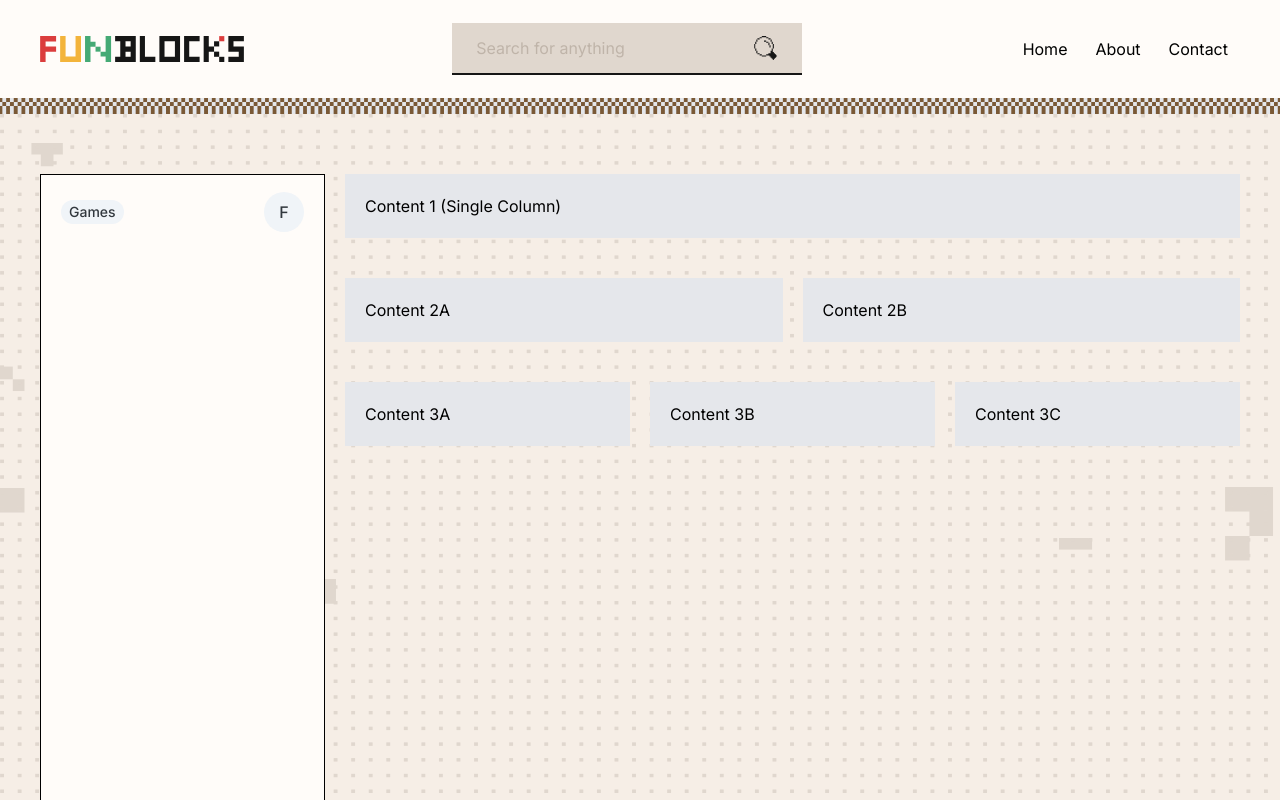
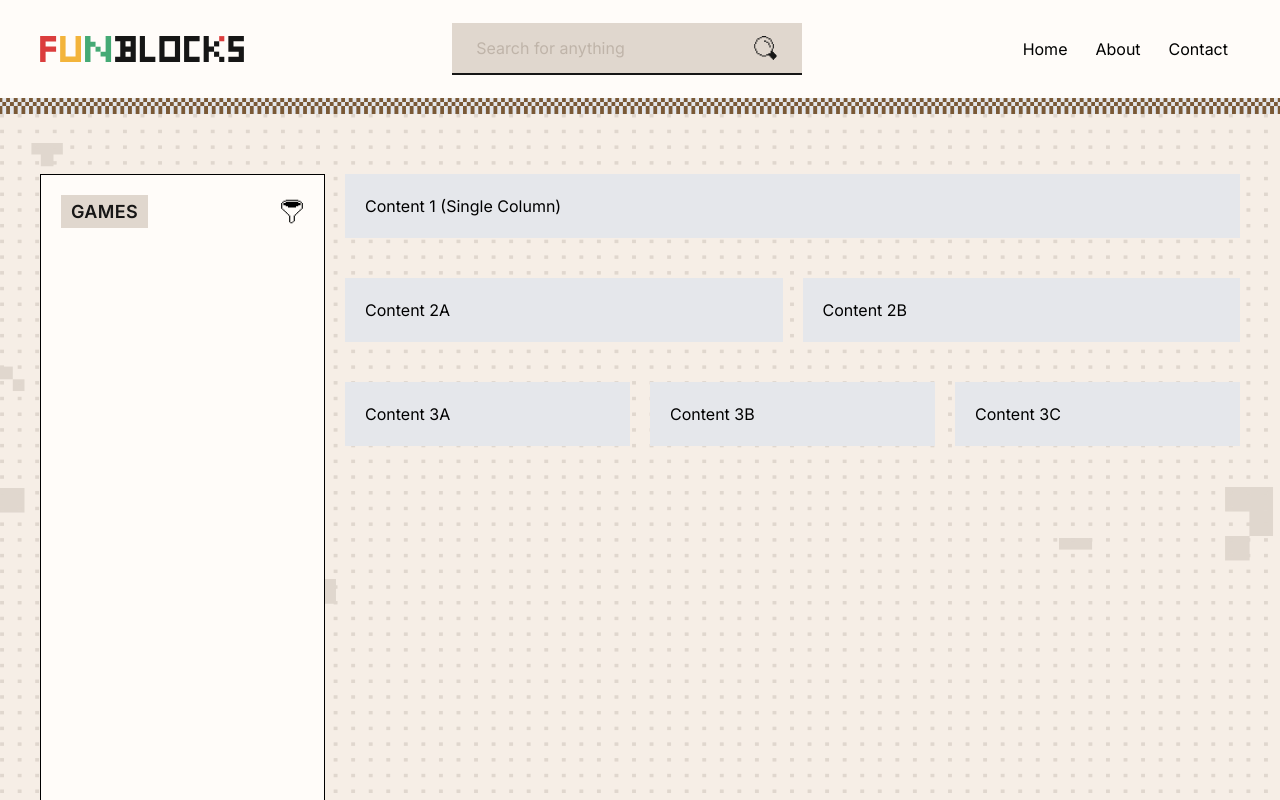
Before and after one commit to sakukuku/fun-blocks-blog-original, a Next.js app: page / in a window 1280 px wide. Shown: the top 800 px of the page. Built offline with nearby package versions, Linux system fonts and the light colour scheme.

Commit message:
feat: game column in the left and filter SVG

```diff
--- a/src/components/GamesColumn/GamesColumn.tsx
+++ b/src/components/GamesColumn/GamesColumn.tsx
@@ -1,17 +1,20 @@
 import React from 'react';
 import Button from "@mui/joy/Button";
-import {Avatar, Chip} from "@mui/joy";
+import {Tag} from "@/components/Tag/Tag";
+import Image from "next/image";
 
 export const GamesColumn = () => {
   return (
-      <div className="border border-black bg-[#FFFCF9] p-5 w-[285px] max-h-[776px]">
+      <div className="border border-black bg-floralWhite p-5 w-[285px] max-h-[776px]">
         {/* Row 1 */}
         <div className="flex justify-between items-center mb-10 h-[33px]">
-          <Chip>Games</Chip>
-          <div>
-            {/* Replace IconComponent with your actual icon button component */}
-            <Avatar>F</Avatar>
-          </div>
+          <Tag text={'games'} type={'section'}/>
+          <Image
+              src={'/filter.svg'}
+              alt="Filter Icon"
+              width={24}
+              height={24}
+          />
         </div>
 
         {/* Row 2 */}
```
Also changed, not shown: public/filter.svg (added).
